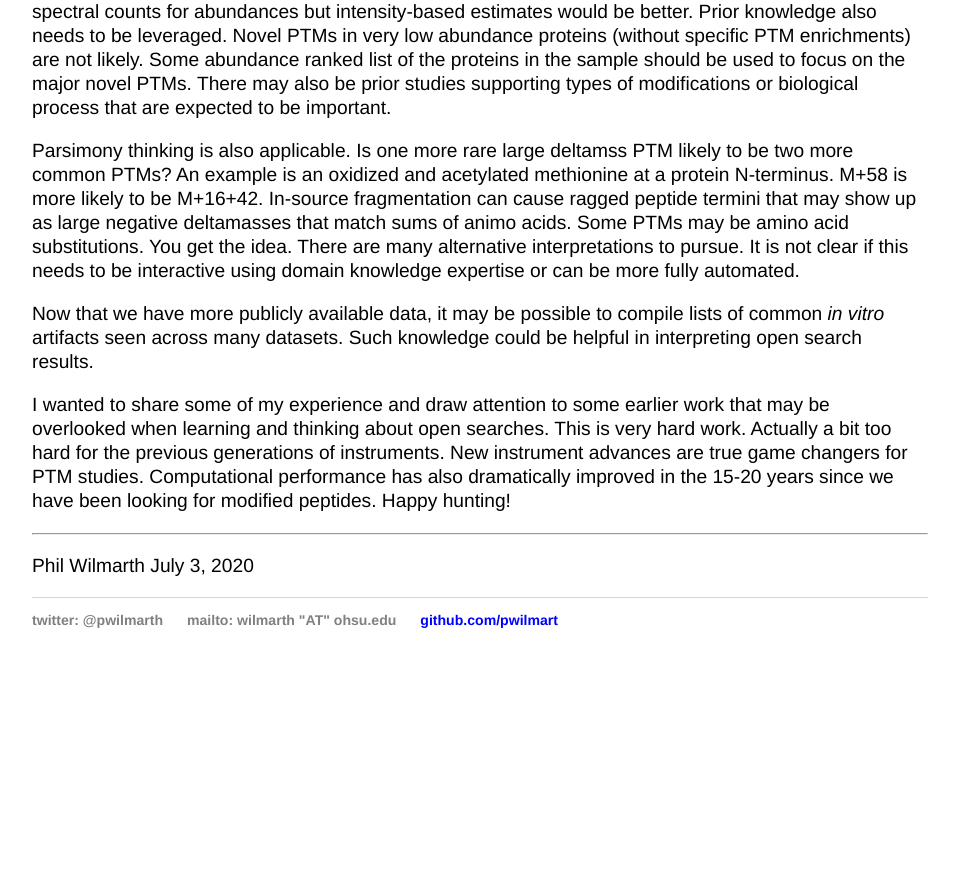
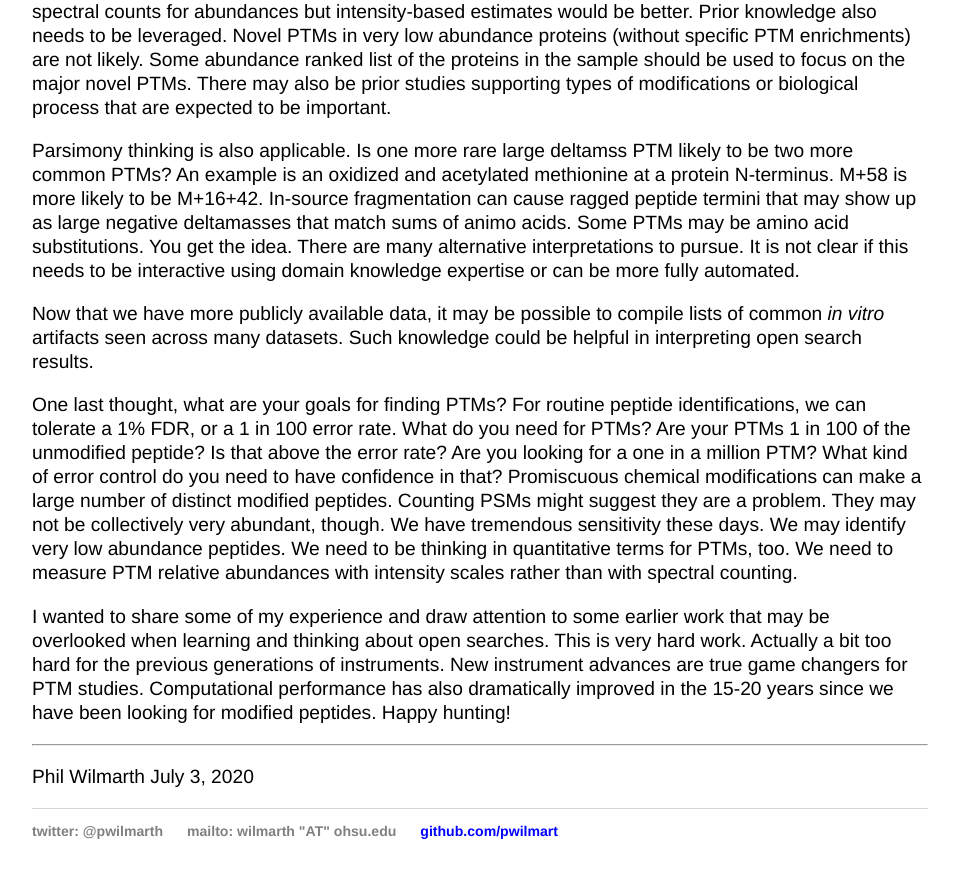
Before and after one commit to pwilmart/pwilmart.github.io, a Jekyll site: the page built from _posts/2020-07-03-Open_search.md, in a window 1280 px wide and 900 px high, scrolled down 2340 px. Shown: the top 878 px of the window, without its empty margins (160-1119 px from the left). Built offline with Jekyll 4.4.1, drawn with Linux system fonts in a browser that asks for light colours; before the commit the page ends 3029 px from its top, so only the background shows below that.

Commit message:
edits to Open Search blog

```diff
--- a/_posts/2020-07-03-Open_search.md
+++ b/_posts/2020-07-03-Open_search.md
@@ -34,6 +34,8 @@ Parsimony thinking is also applicable. Is one more rare large deltamss PTM likel
 
 Now that we have more publicly available data, it may be possible to compile lists of common _in vitro_ artifacts seen across many datasets. Such knowledge could be helpful in interpreting open search results.
 
+One last thought, what are your goals for finding PTMs? For routine peptide identifications, we can tolerate a 1% FDR, or a 1 in 100 error rate. What do you need for PTMs? Are your PTMs 1 in 100 of the unmodified peptide? Is that above the error rate? Are you looking for a one in a million PTM? What kind of error control do you need to have confidence in that? Promiscuous chemical modifications can make a large number of distinct modified peptides. Counting PSMs might suggest they are a problem. They may not be collectively very abundant, though. We have tremendous sensitivity these days. We may identify very low abundance peptides. We need to be thinking in quantitative terms for PTMs, too. We need to measure PTM relative abundances with intensity scales rather than with spectral counting.
+
 I wanted to share some of my experience and draw attention to some earlier work that may be overlooked when learning and thinking about open searches. This is very hard work. Actually a bit too hard for the previous generations of instruments. New instrument advances are true game changers for PTM studies. Computational performance has also dramatically improved in the 15-20 years since we have been looking for modified peptides. Happy hunting!
 
 ---
```
